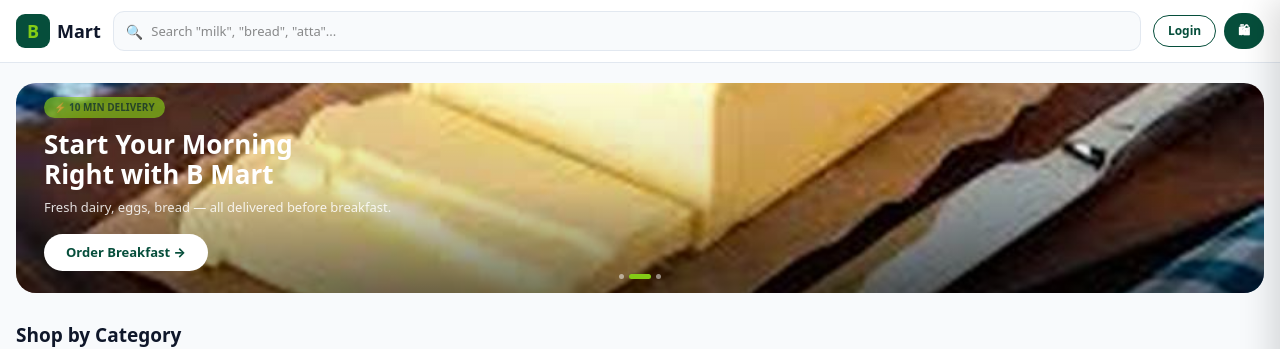
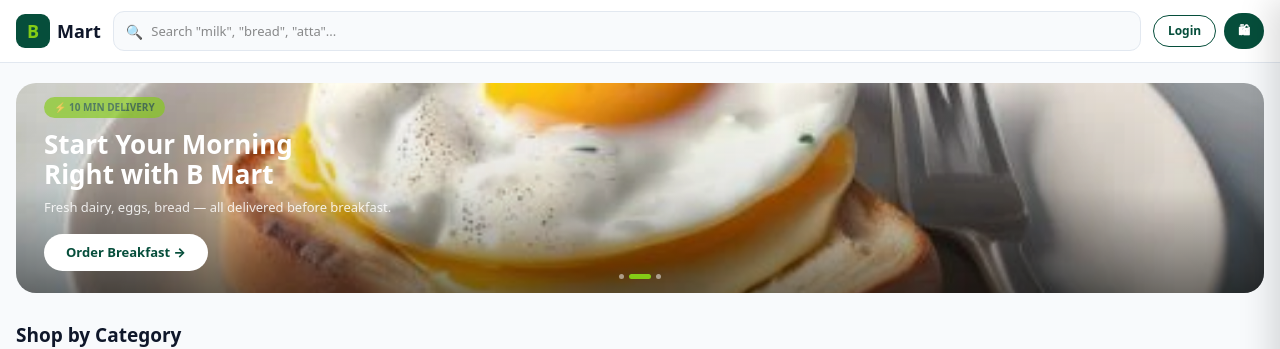
Before and after one commit to ayush346/B-Mart-Prototype, a Next.js app: page / in a window 1280 px wide. Shown: the top 349 px of the page. Built offline with nearby package versions, Linux system fonts and the light colour scheme.

Commit message:
Add custom morning banner image
Co-Authored-By: Claude Sonnet 4.6 <noreply@anthropic.com>

```diff
--- a/app/page.tsx
+++ b/app/page.tsx
@@ -88,7 +88,7 @@ const PRODS = [
 
 const BANNERS = [
   { title:"Fresh Groceries\nDelivered in 10 Min", sub:"Shop from 5000+ products — vegetables, dairy, snacks & more.", img:"/hero.jpg", cta:"Shop Now" },
-  { title:"Start Your Morning\nRight with B Mart", sub:"Fresh dairy, eggs, bread — all delivered before breakfast.",   img:IMGS.banner2, cta:"Order Breakfast" },
+  { title:"Start Your Morning\nRight with B Mart", sub:"Fresh dairy, eggs, bread — all delivered before breakfast.",   img:"/morning.jpg", cta:"Order Breakfast" },
   { title:"Snack Time?\nWe've Got You.",            sub:"100+ snack brands, instant delivery, always fresh.",          img:IMGS.banner3, cta:"Browse Snacks" },
 ];
 
```
Also changed, not shown: public/morning.jpg (added).
